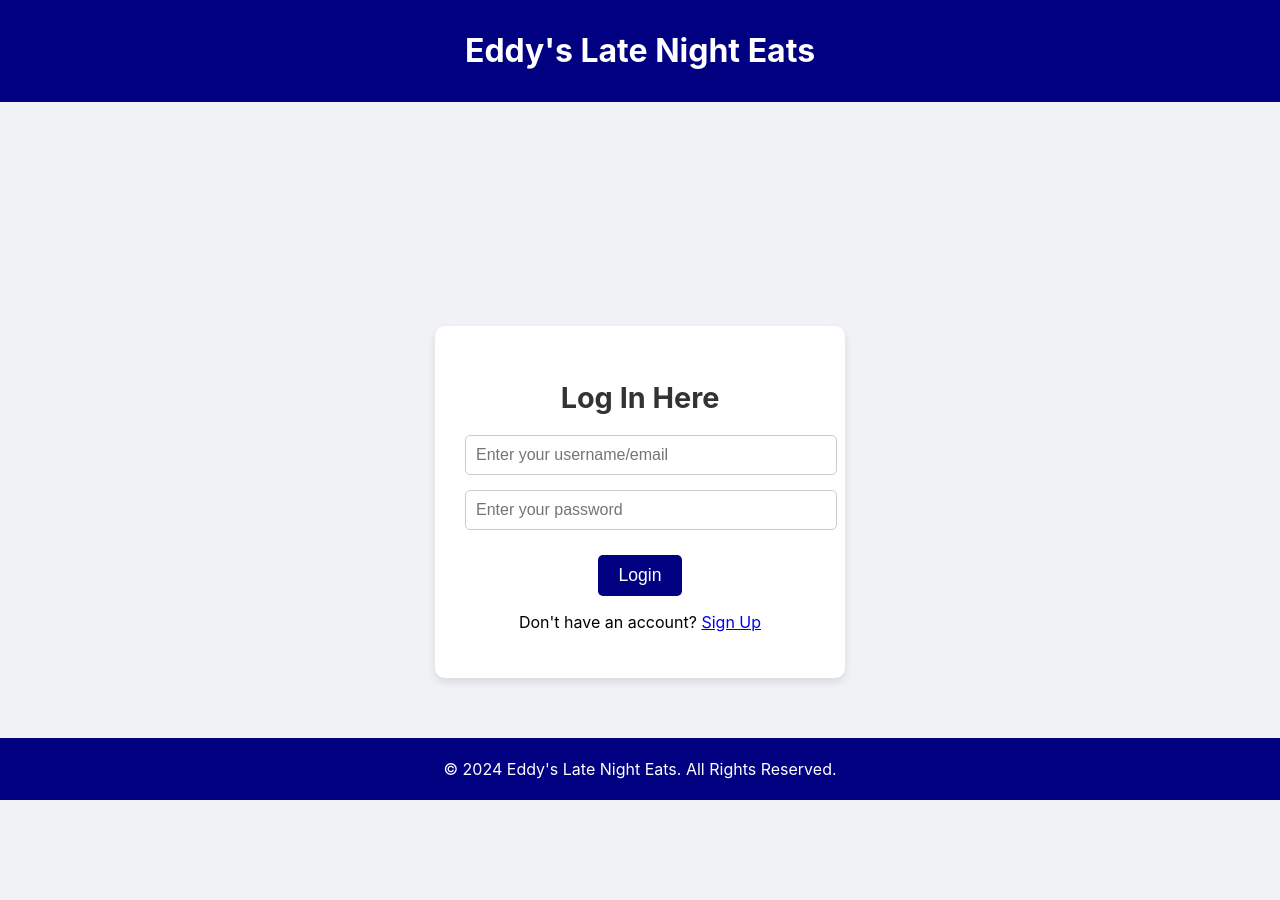
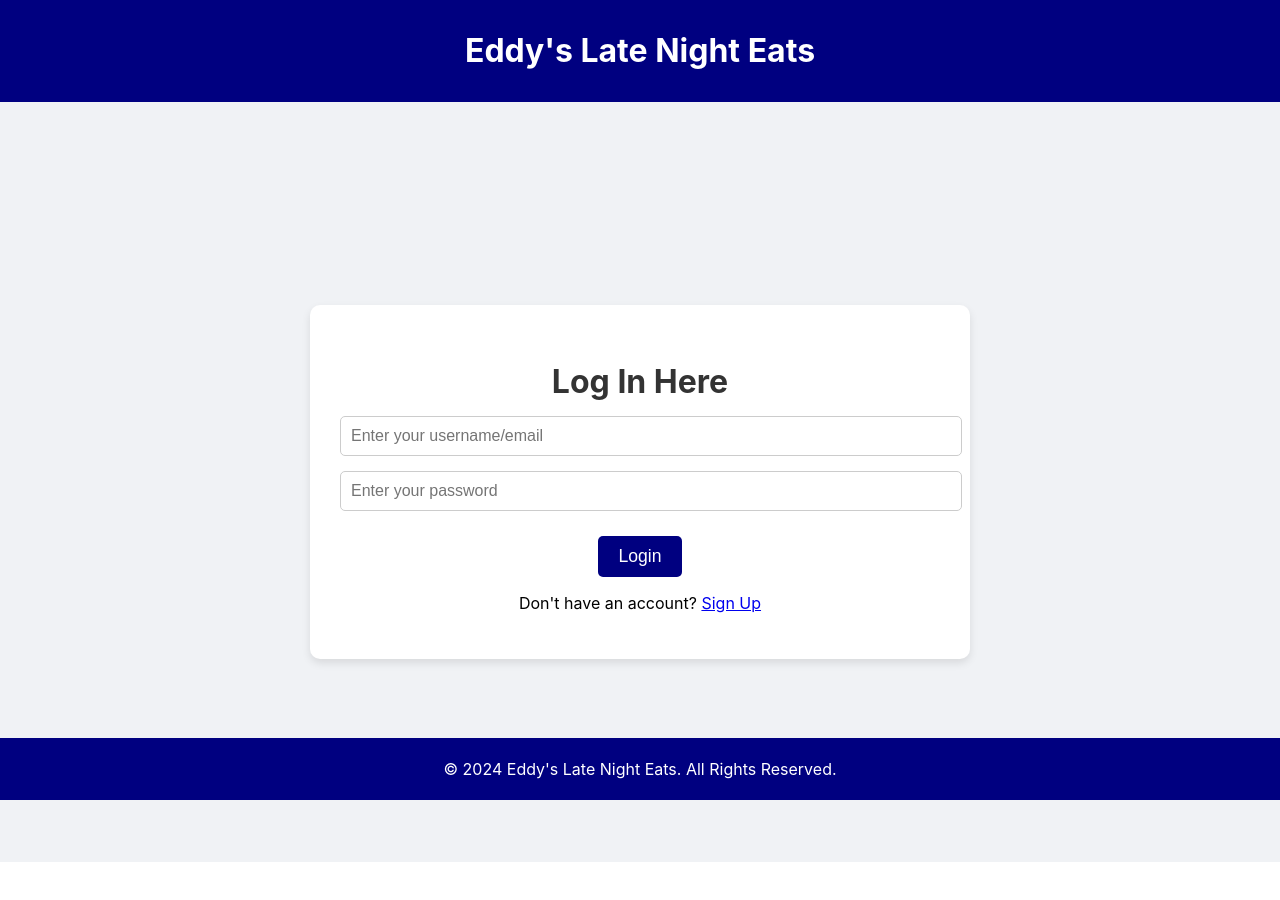
Before and after one commit to acastil5/Eddys-WebDev, a React (Create React App) app: page / in a window 1280 px wide. After the commit the page ends 862 px from the top, so only its background shows below. Built offline with nearby package versions, Linux system fonts and the light colour scheme; what parse would draw is missing.

Commit message:
Feature 4 Almost Done

```diff
--- /dev/null
+++ b/src/features/auth/Login.css
@@ -0,0 +1,64 @@
+/* src/features/auth/Login.css */
+
+.container {
+    display: flex;
+    justify-content: center;
+    align-items: center;
+    height: 100vh;
+    background-color: #f0f2f5;
+  }
+
+  .card {
+    background-color: white;
+    padding: 30px;
+    border-radius: 10px;
+    box-shadow: 0 4px 8px rgba(0, 0, 0, 0.1);
+    text-align: center;
+    width: 350px;
+  }
+
+  .title {
+    margin-bottom: 20px;
+    font-size: 1.8em;
+    color: #333;
+  }
+
+  .error {
+    color: red;
+    margin-bottom: 10px;
+  }
+
+  .form {
+    display: flex;
+    flex-direction: column;
+    align-items: center;
+  }
+
+  .input-group {
+    margin-bottom: 15px;
+    width: 100%;
+  }
+
+  .input {
+    width: 100%;
+    padding: 10px;
+    border-radius: 5px;
+    border: 1px solid #ccc;
+    font-size: 1em;
+  }
+
+  .button {
+    background-color: navy;
+    color: white;
+    padding: 10px 20px;
+    border: none;
+    border-radius: 5px;
+    cursor: pointer;
+    font-size: 1.1em;
+    margin-top: 10px;
+    transition: background-color 0.3s ease;
+  }
+
+  .button:hover {
+    background-color: #004080;
+  }
--- a/src/features/auth/Login.js
+++ b/src/features/auth/Login.js
@@ -1,7 +1,8 @@
 import React, { useState } from "react";
 import { useNavigate } from "react-router-dom";
-import Parse from "parse";
+import { loginUser } from "../../services/UserServices";
 import { Link } from "react-router-dom";
+import "./Login.css";
 
 function Login() {
   const [username, setUsername] = useState("");
@@ -12,42 +13,40 @@ function Login() {
   const handleSubmit = async (e) => {
     e.preventDefault();
     try {
-      // Use Parse to log in with the provided email and password
-      const user = await Parse.User.logIn(username, password); // Still works with username or email
+      const user = await loginUser(username, password);
       console.log("Login successful:", user.get("username"));
-      navigate("/home"); // Navigate to the Home page after login
+      navigate("/home");
     } catch (error) {
       console.error("Login failed:", error);
       setError("Invalid username/email or password");
     }
   };
 
-
   return (
-    <div style={styles.container}>
-      <div style={styles.card}>
-        <h2 style={styles.title}>Log In Here</h2>
-        {error && <p style={styles.error}>{error}</p>}
-        <form onSubmit={handleSubmit} style={styles.form}>
-          <div style={styles.inputGroup}>
+    <div className="container">
+      <div className="card">
+        <h2 className="title">Log In Here</h2>
+        {error && <p className="error">{error}</p>}
+        <form onSubmit={handleSubmit} className="form">
+          <div className="input-group">
             <input
               type="text"
               value={username}
               onChange={(e) => setUsername(e.target.value)}
-              style={styles.input}
+              className="input"
               placeholder="Enter your username/email"
             />
           </div>
-          <div style={styles.inputGroup}>
+          <div className="input-group">
             <input
               type="password"
               value={password}
               onChange={(e) => setPassword(e.target.value)}
-              style={styles.input}
+              className="input"
               placeholder="Enter your password"
             />
           </div>
-          <button type="submit" style={styles.button}>
+          <button type="submit" className="button">
             Login
           </button>
         </form>
@@ -57,61 +56,4 @@ function Login() {
   );
 }
 
-const styles = {
-  container: {
-    display: "flex",
-    justifyContent: "center",
-    alignItems: "center",
-    height: "100vh",
-    backgroundColor: "#f0f2f5",
-  },
-  card: {
-    backgroundColor: "white",
-    padding: "30px",
-    borderRadius: "10px",
-    boxShadow: "0 4px 8px rgba(0, 0, 0, 0.1)",
-    textAlign: "center",
-    width: "350px",
-  },
-  title: {
-    marginBottom: "20px",
-    fontSize: "1.8em",
-    color: "#333",
-  },
-  error: {
-    color: "red",
-    marginBottom: "10px",
-  },
-  form: {
-    display: "flex",
-    flexDirection: "column",
-    alignItems: "center",
-  },
-  inputGroup: {
-    marginBottom: "15px",
-    width: "100%",
-  },
-  input: {
-    width: "100%",
-    padding: "10px",
-    borderRadius: "5px",
-    border: "1px solid #ccc",
-    fontSize: "1em",
-  },
-  button: {
-    backgroundColor: "navy",
-    color: "white",
-    padding: "10px 20px",
-    border: "none",
-    borderRadius: "5px",
-    cursor: "pointer",
-    fontSize: "1.1em",
-    marginTop: "10px",
-    transition: "background-color 0.3s ease",
-  },
-  buttonHover: {
-    backgroundColor: "#004080",
-  },
-};
-
 export default Login;
--- /dev/null
+++ b/src/features/auth/SignUp.css
@@ -0,0 +1,64 @@
+/* src/features/auth/SignUp.css */
+
+.container {
+    display: flex;
+    justify-content: center;
+    align-items: center;
+    height: 100vh;
+    background-color: #f0f2f5;
+  }
+
+  .card {
+    background-color: white;
+    padding: 30px;
+    border-radius: 10px;
+    box-shadow: 0 4px 8px rgba(0, 0, 0, 0.1);
+    text-align: center;
+    width: 350px;
+  }
+
+  .title {
+    margin-bottom: 20px;
+    font-size: 1.8em;
+    color: #333;
+  }
+
+  .error {
+    color: red;
+    margin-bottom: 10px;
+  }
+
+  .form {
+    display: flex;
+    flex-direction: column;
+    align-items: center;
+  }
+
+  .input-group {
+    margin-bottom: 15px;
+    width: 100%;
+  }
+
+  .input {
+    width: 100%;
+    padding: 10px;
+    border-radius: 5px;
+    border: 1px solid #ccc;
+    font-size: 1em;
+  }
+
+  .button {
+    background-color: navy;
+    color: white;
+    padding: 10px 20px;
+    border: none;
+    border-radius: 5px;
+    cursor: pointer;
+    font-size: 1.1em;
+    margin-top: 10px;
+    transition: background-color 0.3s ease;
+  }
+
+  .button:hover {
+    background-color: #004080;
+  }
--- a/src/features/auth/SignUp.js
+++ b/src/features/auth/SignUp.js
@@ -1,6 +1,7 @@
 import React, { useState } from "react";
-import Parse from "parse";
 import { useNavigate } from "react-router-dom";
+import { signUpUser } from "../../services/UserServices";
+import "./SignUp.css";
 
 function SignUp() {
   const [username, setUsername] = useState("");
@@ -11,13 +12,9 @@ function SignUp() {
 
   const handleSubmit = async (e) => {
     e.preventDefault();
-    const user = new Parse.User();
-    user.set("username", username);
-    user.set("password", password);
-    user.set("email", email);
 
     try {
-      await user.signUp();
+      await signUpUser(username, password, email);
       console.log("Sign-up successful:", username);
       navigate("/home"); // Redirect to Home page after successful sign-up
     } catch (error) {
@@ -27,39 +24,39 @@ function SignUp() {
   };
 
   return (
-    <div style={styles.container}>
-      <div style={styles.card}>
-        <h2 style={styles.title}>Sign Up Here</h2>
-        {error && <p style={styles.error}>{error}</p>}
-        <form onSubmit={handleSubmit} style={styles.form}>
-          <div style={styles.inputGroup}>
+    <div className="container">
+      <div className="card">
+        <h2 className="title">Sign Up Here</h2>
+        {error && <p className="error">{error}</p>}
+        <form onSubmit={handleSubmit} className="form">
+          <div className="input-group">
             <input
               type="text"
               value={username}
               onChange={(e) => setUsername(e.target.value)}
-              style={styles.input}
+              className="input"
               placeholder="Choose a username"
             />
           </div>
-          <div style={styles.inputGroup}>
+          <div className="input-group">
             <input
               type="email"
               value={email}
               onChange={(e) => setEmail(e.target.value)}
-              style={styles.input}
+              className="input"
               placeholder="Enter your email"
             />
           </div>
-          <div style={styles.inputGroup}>
+          <div className="input-group">
             <input
               type="password"
               value={password}
               onChange={(e) => setPassword(e.target.value)}
-              style={styles.input}
+              className="input"
               placeholder="Choose a password"
             />
           </div>
-          <button type="submit" style={styles.button}>
+          <button type="submit" className="button">
             Sign Up
           </button>
         </form>
@@ -68,61 +65,4 @@ function SignUp() {
   );
 }
 
-const styles = {
-  container: {
-    display: "flex",
-    justifyContent: "center",
-    alignItems: "center",
-    height: "100vh",
-    backgroundColor: "#f0f2f5",
-  },
-  card: {
-    backgroundColor: "white",
-    padding: "30px",
-    borderRadius: "10px",
-    boxShadow: "0 4px 8px rgba(0, 0, 0, 0.1)",
-    textAlign: "center",
-    width: "350px",
-  },
-  title: {
-    marginBottom: "20px",
-    fontSize: "1.8em",
-    color: "#333",
-  },
-  error: {
-    color: "red",
-    marginBottom: "10px",
-  },
-  form: {
-    display: "flex",
-    flexDirection: "column",
-    alignItems: "center",
-  },
-  inputGroup: {
-    marginBottom: "15px",
-    width: "100%",
-  },
-  input: {
-    width: "100%",
-    padding: "10px",
-    borderRadius: "5px",
-    border: "1px solid #ccc",
-    fontSize: "1em",
-  },
-  button: {
-    backgroundColor: "navy",
-    color: "white",
-    padding: "10px 20px",
-    border: "none",
-    borderRadius: "5px",
-    cursor: "pointer",
-    fontSize: "1.1em",
-    marginTop: "10px",
-    transition: "background-color 0.3s ease",
-  },
-  buttonHover: {
-    backgroundColor: "#004080",
-  },
-};
-
 export default SignUp;
--- /dev/null
+++ b/src/features/home/Home.css
@@ -0,0 +1,57 @@
+/* src/features/home/Home.css */
+
+.container {
+    display: flex;
+    justify-content: center;
+    align-items: center;
+    flex-direction: column;
+    height: 90vh;
+    padding: 20px;
+    background-color: #f0f2f5;
+  }
+
+  .card {
+    background-color: white;
+    padding: 30px;
+    border-radius: 10px;
+    box-shadow: 0 4px 8px rgba(0, 0, 0, 0.1);
+    text-align: center;
+    width: 80%;
+    max-width: 600px;
+  }
+
+  .title {
+    font-size: 2em;
+    color: #333;
+    margin-bottom: 15px;
+  }
+
+  .description {
+    font-size: 1.1em;
+    color: #555;
+    margin-bottom: 25px;
+  }
+
+  .hours-card {
+    background-color: #f7f7f7;
+    padding: 20px;
+    border-radius: 10px;
+    box-shadow: 0 2px 4px rgba(0, 0, 0, 0.1);
+    margin-top: 20px;
+  }
+
+  .hours-title {
+    font-size: 1.5em;
+    color: #333;
+    margin-bottom: 10px;
+  }
+
+  .hours,
+  .location {
+    font-size: 1.2em;
+    color: #333;
+  }
+
+  .location {
+    margin-top: 10px;
+  }
--- a/src/features/home/Home.js
+++ b/src/features/home/Home.js
@@ -1,21 +1,34 @@
-import React from "react";
+import React, { useEffect } from "react";
+import { useNavigate } from "react-router-dom";
+import { getCurrentUser } from "../../services/UserServices";
+import "./Home.css";
 
 function Home() {
+  const navigate = useNavigate();
+
+  useEffect(() => {
+    // Redirect to login if there is no current user
+    const user = getCurrentUser();
+    if (!user) {
+      navigate("/");
+    }
+  }, [navigate]);
+
   return (
-    <div style={styles.container}>
-      <div style={styles.card}>
-        <h1 style={styles.title}>Welcome to Eddy's</h1>
-        <p style={styles.description}>
+    <div className="container">
+      <div className="card">
+        <h1 className="title">Welcome to Eddy's</h1>
+        <p className="description">
           Eddy's is Sorin Hall's late-night food service, offering delicious
           food every Friday and Saturday night. We're here to make sure your
           weekends are filled with tasty treats, even in the late hours!
         </p>
-        <div style={styles.hoursCard}>
-          <h2 style={styles.hoursTitle}>Hours of Operation</h2>
-          <p style={styles.hours}>
+        <div className="hours-card">
+          <h2 className="hours-title">Hours of Operation</h2>
+          <p className="hours">
             <strong>Friday & Saturday:</strong> 11:30 PM - 2:15 AM
           </p>
-          <p style={styles.location}>
+          <p className="location">
             <strong>Location:</strong> Sorin Hall
           </p>
         </div>
@@ -24,56 +37,4 @@ function Home() {
   );
 }
 
-const styles = {
-  container: {
-    display: "flex",
-    justifyContent: "center",
-    alignItems: "center",
-    flexDirection: "column",
-    height: "90vh",
-    padding: "20px",
-    backgroundColor: "#f0f2f5",
-  },
-  card: {
-    backgroundColor: "white",
-    padding: "30px",
-    borderRadius: "10px",
-    boxShadow: "0 4px 8px rgba(0, 0, 0, 0.1)",
-    textAlign: "center",
-    width: "80%",
-    maxWidth: "600px",
-  },
-  title: {
-    fontSize: "2em",
-    color: "#333",
-    marginBottom: "15px",
-  },
-  description: {
-    fontSize: "1.1em",
-    color: "#555",
-    marginBottom: "25px",
-  },
-  hoursCard: {
-    backgroundColor: "#f7f7f7",
-    padding: "20px",
-    borderRadius: "10px",
-    boxShadow: "0 2px 4px rgba(0, 0, 0, 0.1)",
-    marginTop: "20px",
-  },
-  hoursTitle: {
-    fontSize: "1.5em",
-    color: "#333",
-    marginBottom: "10px",
-  },
-  hours: {
-    fontSize: "1.2em",
-    color: "#333",
-  },
-  location: {
-    fontSize: "1.2em",
-    color: "#333",
-    marginTop: "10px",
-  },
-};
-
 export default Home;
--- /dev/null
+++ b/src/layout/Header.css
@@ -0,0 +1,48 @@
+/* src/layout/Header.css */
+
+.header {
+    display: flex;
+    align-items: center;
+    justify-content: space-between;
+    padding: 10px 20px;
+    background-color: navy;
+    color: white;
+  }
+
+  .left-section {
+    display: flex;
+    align-items: center;
+    gap: 15px;
+  }
+
+  .logo {
+    height: 80px;
+    width: 80px;
+    border-radius: 50%;
+    object-fit: cover; /* Crop the image to fit within the circular frame */
+  }
+
+  .welcome-message {
+    color: white;
+    font-weight: bold;
+  }
+
+  .nav {
+    display: flex;
+    align-items: center;
+    gap: 15px;
+  }
+
+  .link {
+    color: white;
+    text-decoration: none;
+    font-weight: bold;
+  }
+
+  .logout-button {
+    color: white;
+    background-color: transparent;
+    border: none;
+    cursor: pointer;
+    font-weight: bold;
+  }
--- a/src/layout/Header.js
+++ b/src/layout/Header.js
@@ -1,64 +1,47 @@
 import React from "react";
-import { Link, useNavigate } from "react-router-dom";
+import { Link, useNavigate, useLocation } from "react-router-dom";
 import logo from "./eddysticker2.jpg";
+import { getCurrentUser, logoutUser } from "../services/UserServices";
+import "./Header.css";
 
 function Header() {
   const navigate = useNavigate();
+  const location = useLocation();
+  const user = getCurrentUser();
 
-  const handleLogout = () => {
-    navigate("/");
+  const handleLogout = async () => {
+    try {
+      await logoutUser();
+      console.log("Logout successful");
+      navigate("/");
+    } catch (error) {
+      console.error("Logout failed:", error);
+    }
   };
 
   return (
-    <header style={styles.header}>
-      <img src={logo} alt="Eddy's Late Night Eats Logo" style={styles.logo} />
-      <nav style={styles.nav}>
-        <Link to="/home" style={styles.link}>
+    <header className="header">
+      <div className="left-section">
+        <img src={logo} alt="Eddy's Late Night Eats Logo" className="logo" />
+        {location.pathname === "/home" && user && (
+          <span className="welcome-message">Welcome, {user.get("username")}!</span>
+        )}
+      </div>
+      <nav className="nav">
+        <Link to="/home" className="link">
           Home
         </Link>
-        <Link to="/order" style={styles.link}>
+        <Link to="/order" className="link">
           Submit Order
         </Link>
-        <button onClick={handleLogout} style={styles.logoutButton}>
-          Logout
-        </button>
+        {user && (
+          <button onClick={handleLogout} className="logout-button">
+            Logout
+          </button>
+        )}
       </nav>
     </header>
   );
 }
 
-const styles = {
-  header: {
-    display: "flex",
-    alignItems: "center",
-    justifyContent: "space-between",
-    padding: "10px 20px",
-    backgroundColor: "navy",
-    color: "white",
-  },
-  logo: {
-    height: "80px", // Adjust the size to make it bigger
-    width: "80px",
-    borderRadius: "50%", // Make the logo circular
-    objectFit: "cover", // Crop the image to fit within the circular frame
-  },
-  nav: {
-    display: "flex",
-    alignItems: "center",
-    gap: "15px",
-  },
-  link: {
-    color: "white",
-    textDecoration: "none",
-    fontWeight: "bold",
-  },
-  logoutButton: {
-    color: "white",
-    backgroundColor: "transparent",
-    border: "none",
-    cursor: "pointer",
-    fontWeight: "bold",
-  },
-};
-
 export default Header;
--- /dev/null
+++ b/src/services/UserServices.js
@@ -0,0 +1,37 @@
+// src/services/UserServices.js
+
+import Parse from "parse";
+
+// Function to sign up a user
+export const signUpUser = async (username, password, email) => {
+  const user = new Parse.User();
+  user.set("username", username);
+  user.set("password", password);
+  user.set("email", email);
+
+  return await user.signUp();
+};
+
+// Function to log in a user
+export const loginUser = async (username, password) => {
+  try {
+    const user = await Parse.User.logIn(username, password);
+    return user; // Return user data if successful
+  } catch (error) {
+    throw new Error("Login failed: " + error.message);
+  }
+};
+
+// Function to log out a user
+export const logoutUser = async () => {
+  try {
+    await Parse.User.logOut();
+  } catch (error) {
+    throw new Error("Logout failed: " + error.message);
+  }
+};
+
+// Function to check if the current user is logged in
+export const getCurrentUser = () => {
+  return Parse.User.current();
+};
```
